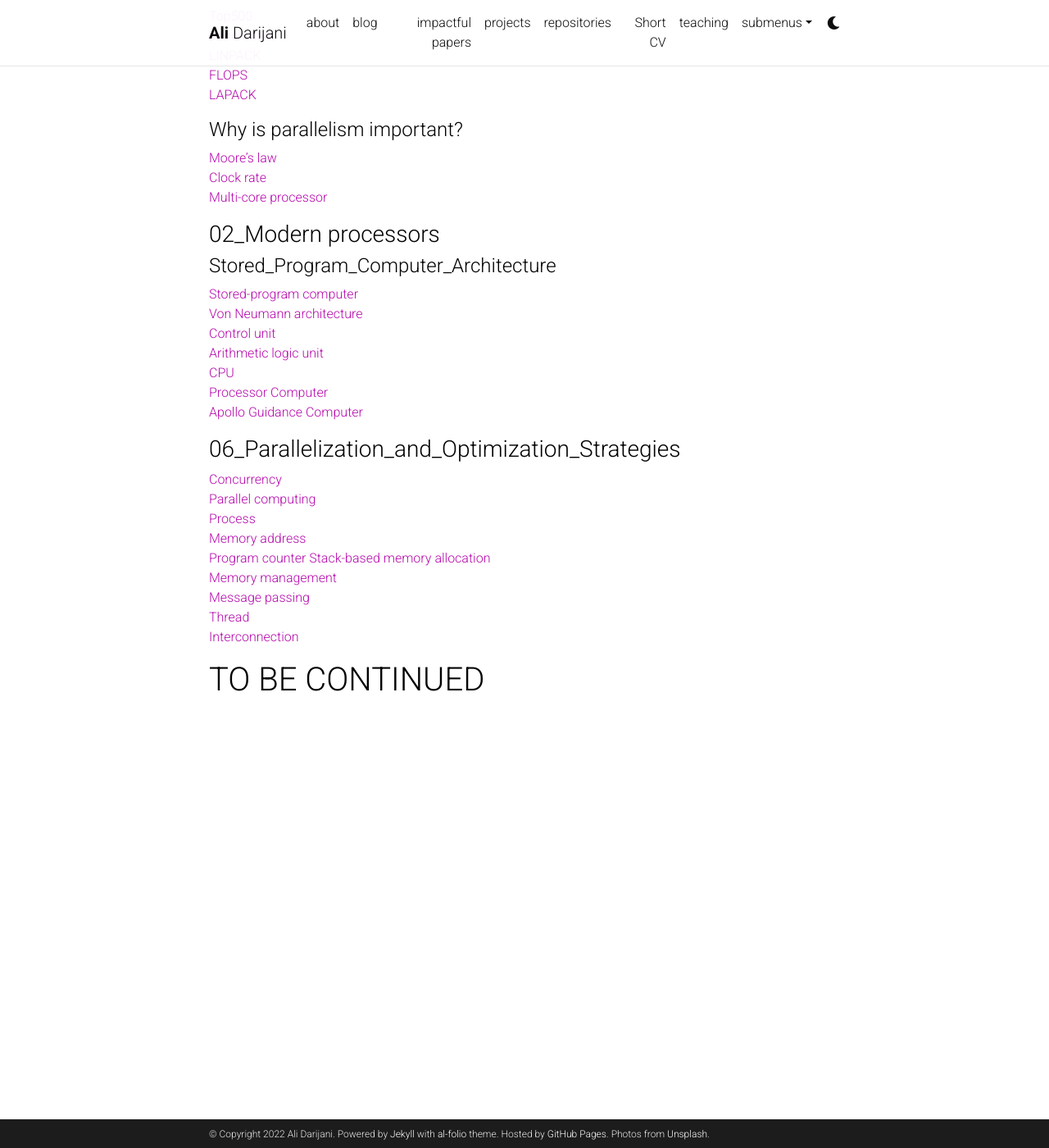
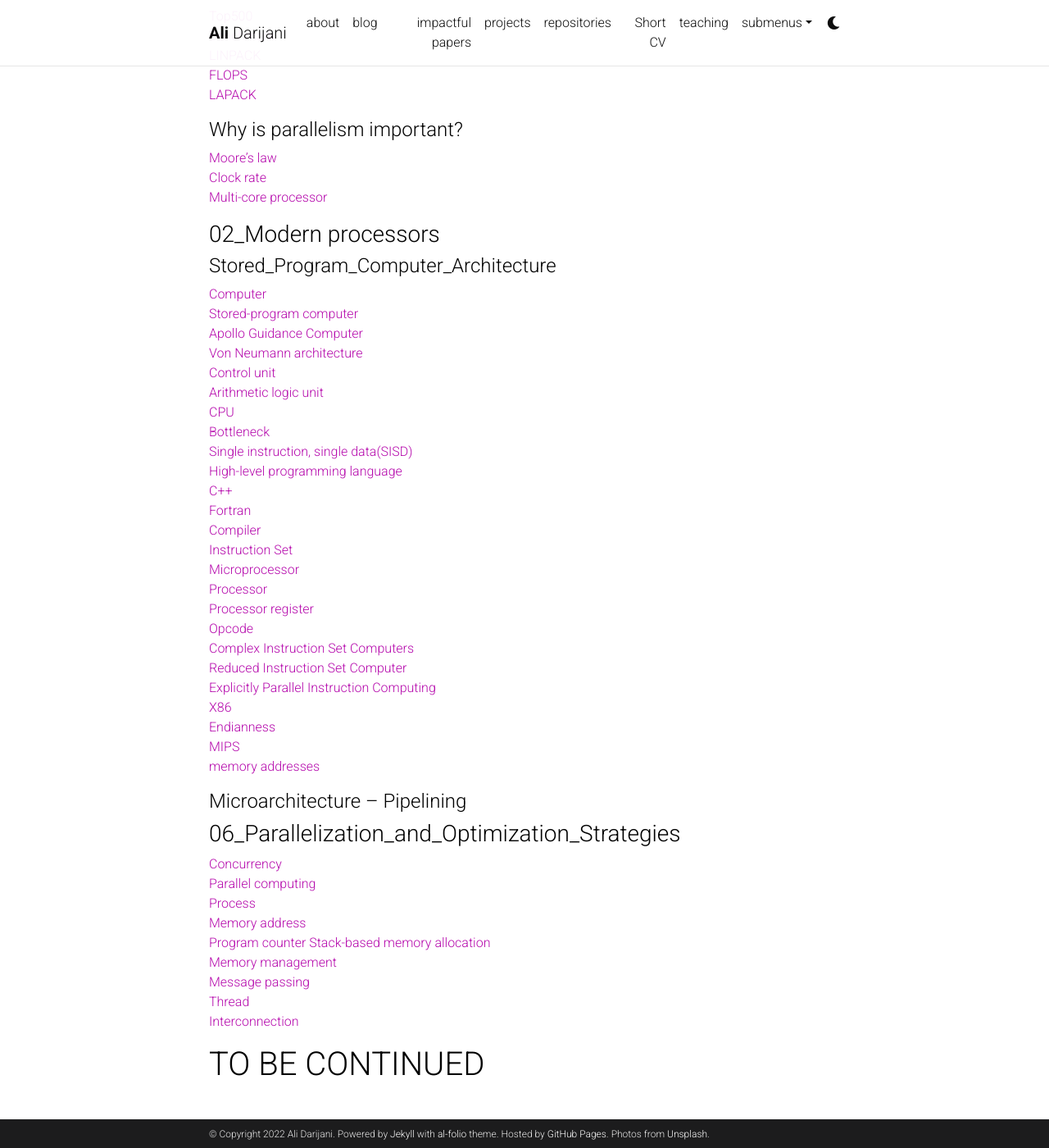
Before and after one commit to adarijani/adarijani.github.io_archived, a Jekyll site: the page built from _projects/5_project.md, in a window 1280 px wide and 1400 px high, scrolled down 1045 px. Shown: the whole window at 82% size. Built offline with Jekyll 4.4.1, drawn with Linux system fonts in a browser that asks for light colours; comment, search, counter and statistics services are not loaded; a style sheet for code colours, icons or effects is not loaded.

Commit message:
Update 5_project.md

```diff
--- a/_projects/5_project.md
+++ b/_projects/5_project.md
@@ -42,14 +42,36 @@ There is this book that can give an overall view of the most important topics in
 [Multi-core processor](https://en.wikipedia.org/wiki/Multi-core_processor)
 ### 02_Modern processors
 #### Stored_Program_Computer_Architecture
+[Computer](https://en.wikipedia.org/wiki/Computer#Digital_computers)
 [Stored-program computer](https://en.wikipedia.org/wiki/Stored-program_computer)
+[Apollo Guidance Computer](https://en.wikipedia.org/wiki/Apollo_Guidance_Computer)
 [Von Neumann architecture](https://en.wikipedia.org/wiki/Von_Neumann_architecture)
 [Control unit](https://en.wikipedia.org/wiki/Control_unit)
 [Arithmetic logic unit](https://en.wikipedia.org/wiki/Arithmetic_logic_unit)
 [CPU](https://en.wikipedia.org/wiki/Central_processing_unit)
+[Bottleneck](https://en.wikipedia.org/wiki/Bottleneck_(software))
+[Single instruction, single data(SISD)](https://en.wikipedia.org/wiki/Single_instruction,_single_data)
+[High-level programming language](https://en.wikipedia.org/wiki/High-level_programming_language)
+[C++](https://en.wikipedia.org/wiki/C%2B%2B)
+[Fortran](https://en.wikipedia.org/wiki/Fortran)
+[Compiler](https://en.wikipedia.org/wiki/Compiler)
+[Instruction Set](https://en.wikipedia.org/wiki/Instruction_set_architecture)
+[Microprocessor](https://en.wikipedia.org/wiki/Microprocessor)
 [Processor](https://en.wikipedia.org/wiki/Processor_(computing))
-[Computer](https://en.wikipedia.org/wiki/Computer#Digital_computers)
-[Apollo Guidance Computer](https://en.wikipedia.org/wiki/Apollo_Guidance_Computer)
+[Processor register](https://en.wikipedia.org/wiki/Processor_register)
+[Opcode](https://en.wikipedia.org/wiki/Opcode)
+[Complex Instruction Set Computers](https://en.wikipedia.org/wiki/Complex_instruction_set_computer)
+[Reduced Instruction Set Computer](https://en.wikipedia.org/wiki/Reduced_instruction_set_computer)
+[Explicitly Parallel Instruction Computing](https://en.wikipedia.org/wiki/Explicitly_parallel_instruction_computing)
+[X86](https://en.wikipedia.org/wiki/X86)
+[Endianness](https://en.wikipedia.org/wiki/Endianness)
+[MIPS](https://en.wikipedia.org/wiki/MIPS_architecture)
+[memory addresses](https://en.wikipedia.org/wiki/Memory_address)
+#### Microarchitecture – Pipelining
+
+
+
+
 
 
 
```
